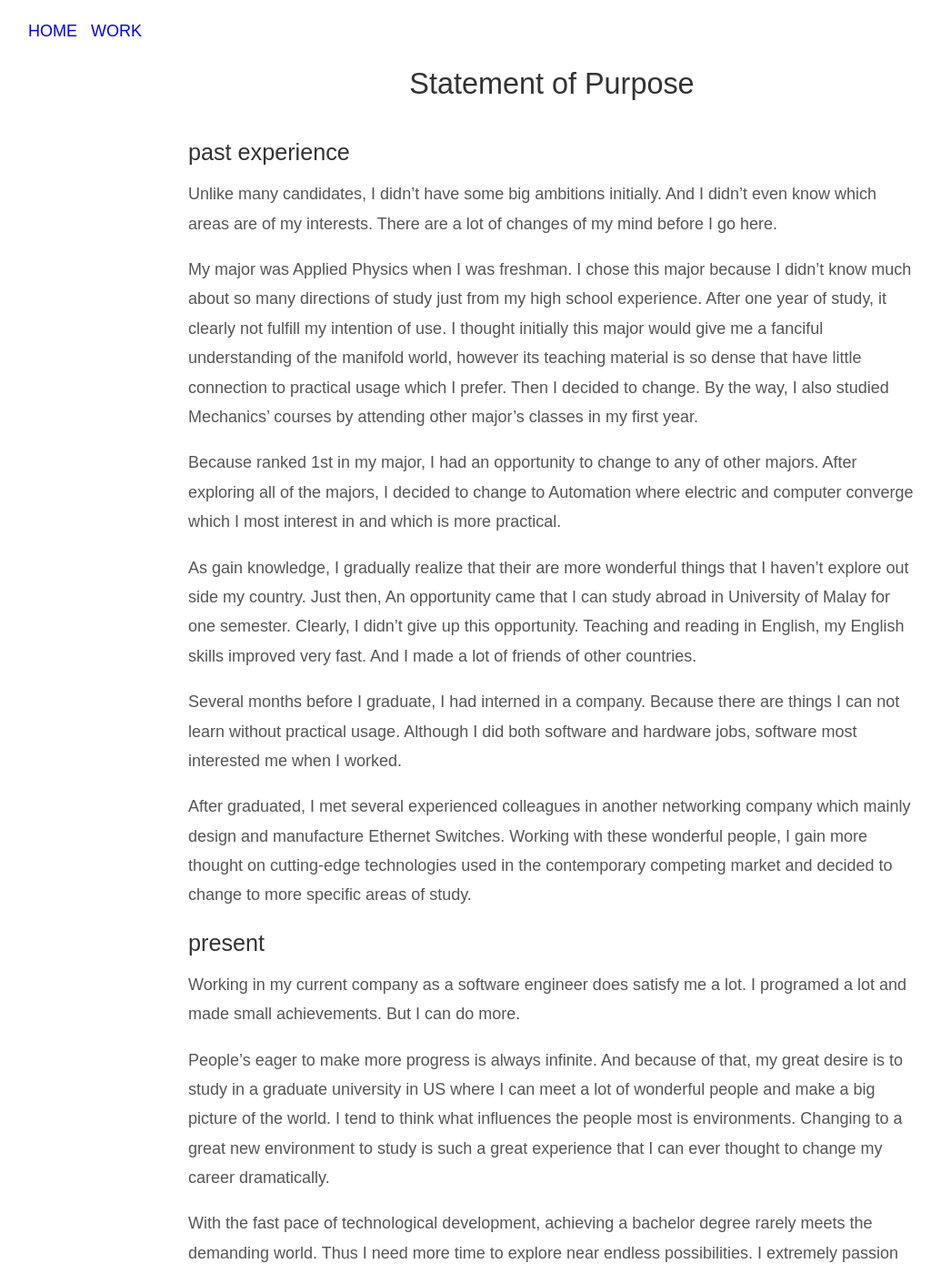
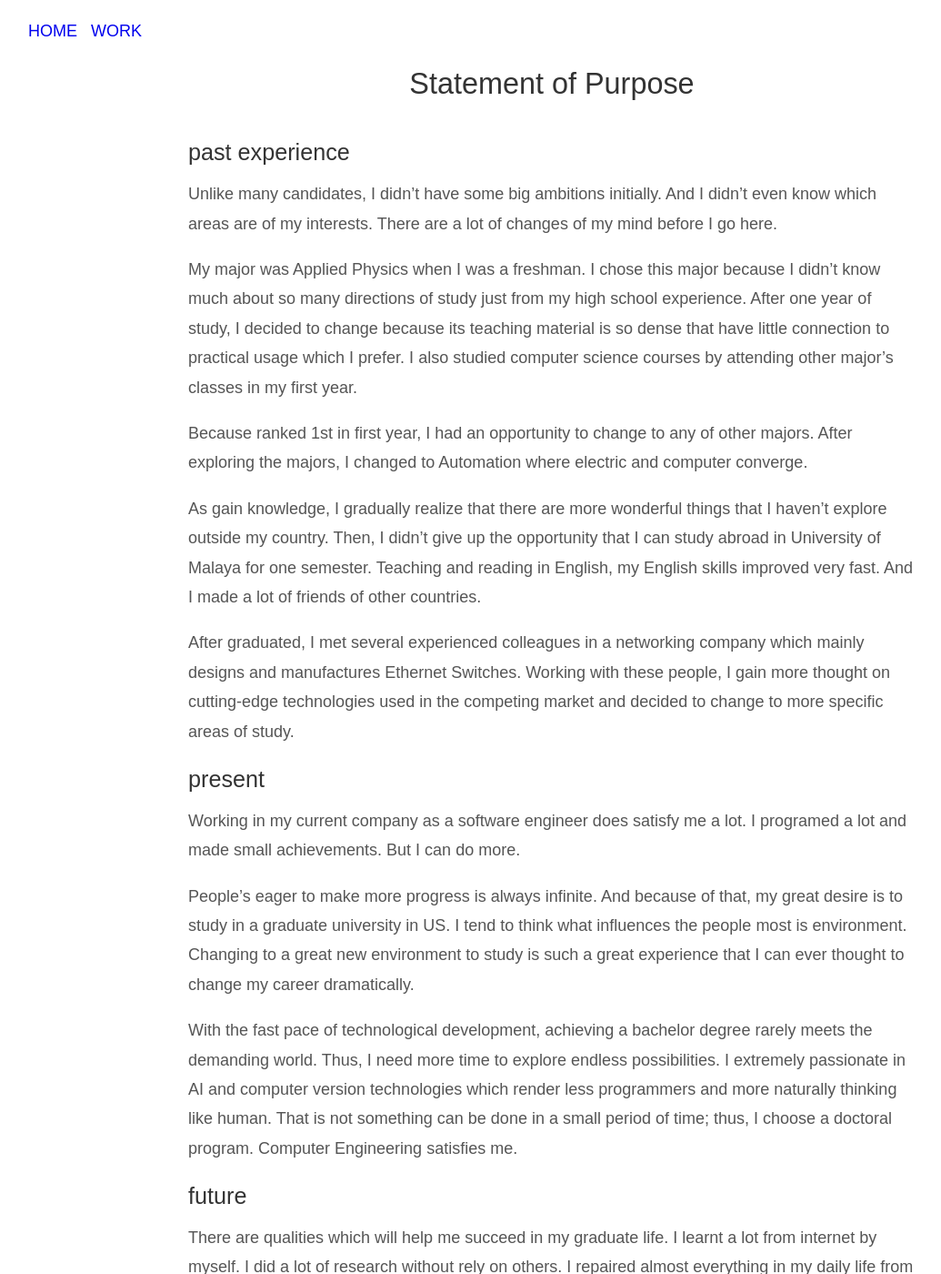
Before and after one commit to lixit/lixit.github.io, a Jekyll site: the page built from _posts/2018-9-24-Statement_of_Purpose.md, in a window 1280 px wide and 1400 px high. Shown: the whole window at 91% size, without its empty margins (33-1068 px from the left). Built offline with Jekyll 4.4.1, drawn with Linux system fonts in a browser that asks for light colours; some of the changed text lies outside the part shown.

Commit message:
correct some grammar errors

```diff
--- a/_posts/2018-9-24-Statement_of_Purpose.md
+++ b/_posts/2018-9-24-Statement_of_Purpose.md
@@ -7,28 +7,26 @@ title: Statement of Purpose
 
 Unlike many candidates, I didn't have some big ambitions initially. And I didn't even know which areas are of my interests. There are a lot of changes of my mind before I go here.
 
-My major was Applied Physics when I was freshman. I chose this major because I didn't know much about so many directions of study just from my high school experience. After one year of study, it clearly not fulfill my intention of use. I thought initially this major would give me a fanciful understanding of the manifold world, however its teaching material is so dense that have little connection to practical usage which I prefer. Then I decided to change. By the way, I also studied Mechanics’ courses by attending other major's classes in my first year.
+My major was Applied Physics when I was a freshman. I chose this major because I didn't know much about so many directions of study just from my high school experience. After one year of study, I decided to change because its teaching material is so dense that have little connection to practical usage which I prefer. I also studied computer science courses by attending other major's classes in my first year.
 
-Because ranked 1st in my major, I had an opportunity to change to any of other majors. After exploring all of the majors, I decided to change to Automation where electric and computer converge which I most interest in and which is more practical.
+Because ranked 1st in first year, I had an opportunity to change to any of other majors. After exploring the majors, I changed to Automation where electric and computer converge.
 
-As gain knowledge, I gradually realize that their are more wonderful things that I haven't explore out side my country. Just then, An opportunity came that I can study abroad in University of Malay for one semester. Clearly, I didn't give up this opportunity. Teaching and reading in English, my English skills improved very fast. And I made a lot of friends of other countries.
+As gain knowledge, I gradually realize that there are more wonderful things that I haven't explore outside my country. Then, I didn't give up the opportunity that I can study abroad in University of Malaya for one semester. Teaching and reading in English, my English skills improved very fast. And I made a lot of friends of other countries.
 
-Several months before I graduate, I had interned in a company. Because there are things I can not learn without practical usage. Although I did both software and hardware jobs, software most interested me when I worked.
-
-After graduated, I met several experienced colleagues in another networking company which mainly design and manufacture Ethernet Switches. Working with these wonderful people, I gain more thought on cutting-edge technologies used in the contemporary competing market and decided to change to more specific areas of study.
+After graduated, I met several experienced colleagues in a networking company which mainly designs and manufactures Ethernet Switches. Working with these people, I gain more thought on cutting-edge technologies used in the competing market and decided to change to more specific areas of study.
 
 ### present
 
 Working in my current company as a software engineer does satisfy me a lot. I programed a lot and made small achievements. But I can do more.
 
-People's eager to make more progress is always infinite. And because of that, my great desire is to study in a graduate university in US where I can meet a lot of wonderful people and make a big picture of the world. I tend to think what influences the people most is environments. Changing to a great new environment to study is such a great experience that I can ever thought to change my career dramatically.
+People's eager to make more progress is always infinite. And because of that, my great desire is to study in a graduate university in US. I tend to think what influences the people most is environment. Changing to a great new environment to study is such a great experience that I can ever thought to change my career dramatically.
 
-With the fast pace of technological development, achieving a bachelor degree rarely meets the demanding world. Thus I need more time to explore near endless possibilities. I extremely passion in AI and computer version technologies which render less programmers and more naturally thinking like human. That is not something can be done in a small period of time, thus I choose a doctoral program. Computer Engineering satisfies me and I enjoy the environments of SIT.
+With the fast pace of technological development, achieving a bachelor degree rarely meets the demanding world. Thus, I need more time to explore endless possibilities. I extremely passionate in AI and computer version technologies which render less programmers and more naturally thinking like human. That is not something can be done in a small period of time; thus, I choose a doctoral program. Computer Engineering satisfies me.
 
 ### future
 
-There are qualities which will help me succeed in my graduate life. I always told to myself: to success, it’s important to stand on shoulders of giants. With the help of studying in a graduate school, I can get a more comprehensive knowledge in building more high quality software and make things more intelligent. I will focus on robotics and control concentration. Also, the ability of students to study by themselves is important. I learned a lot from internet which has countless resources. When I want build something that not exist, I do a lot of research and do it directly without rely on others. I repair almost everything in my daily life from smartphones to motorcycles and so on. I think there is nothing I can not do with the ability of learning.
+There are qualities which will help me succeed in my graduate life. I learnt a lot from internet by myself. I did a lot of research without rely on others. I repaired almost everything in my daily life from smartphones to motorcycles and so on. I think there is nothing I cannot do with the ability of learning. Besides, it’s important to stand on shoulders of giants. With the help of studying in a graduate school, I can get a more comprehensive knowledge.
 
 Growing in rural areas, studying with classmates across counties, and working in metropolis make myself more unique and thus enable me to adapt new environment more quickly. I also eager to corporate with other people from different cultures.
 
-Again, because the limitation of my current experience, I am unable to make some definite goals in the very beginning. And these goals may be obsolete with time shifting. I changed a lot or I wouldn't have any possibility going here. But something unchanged is the desire and continuous effort to let the people enjoy the advancement of technology.
+Again, because the limitation of my current experience, I am unable to make some definite goals in the very beginning. And these goals may be obsolete with time shifting. I changed a lot or I wouldn't have any possibility going here. But something unchanged is the desire and continuous effort to let people enjoy the advancement of technology.
```
Also changed, not shown: _posts/2018-8-13-showMeCode.md (+1 -1 lines), _posts/2018-8-26-aboutTalk.md (+0 -4 lines), _posts/2018-9-20-meaning_of_life.md (+4 -4 lines), _posts/2019-2-2-English_is_useful.md (+4 -4 lines).
